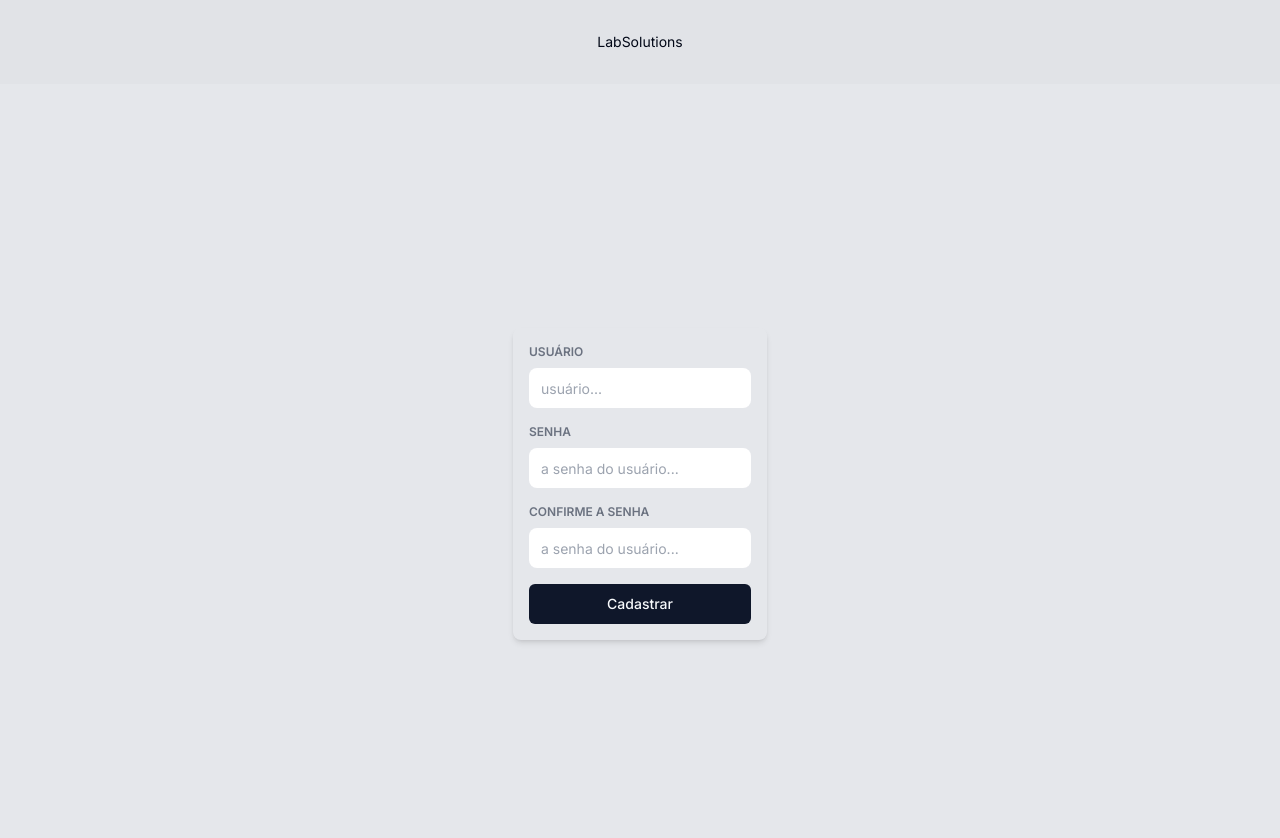
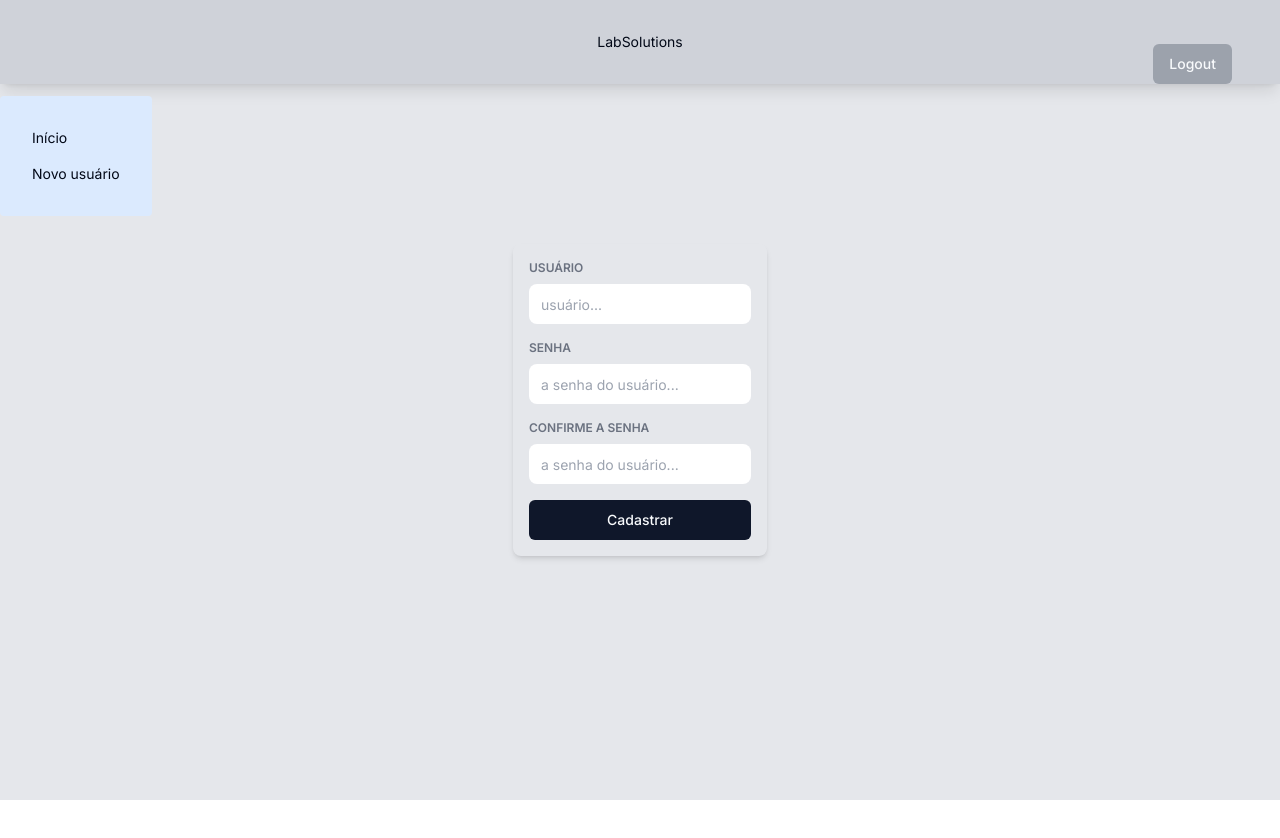
Before and after one commit to DouglasB834/lab_front, a Next.js app: page /cadastrar in a window 1280 px wide. Shown: the top 838 px of the page. After the commit the page ends 800 px from the top, so only its background shows below. Built offline with nearby package versions, Linux system fonts and the light colour scheme.

Commit message:
fix: position the main and body elements, logout function and component

```diff
--- a/src/app/(home)/page.tsx
+++ b/src/app/(home)/page.tsx
@@ -18,7 +18,7 @@ export default function Home() {
   return (
     <>
       <MenuAdmin />
-      <main className="h-full m-auto max-w-6xl w-11/12 py-8 flex justify-center flex-wrap">
+      <main className="m-auto mt-20 max-w-6xl w-11/12 py-8 flex justify-center flex-wrap">
         <CardMenu />
       </main>
     </>
--- a/src/app/cadastrar/page.tsx
+++ b/src/app/cadastrar/page.tsx
@@ -1,4 +1,5 @@
 "use client";
+import { MenuAdmin } from "@/components/aside/menuAdmin";
 import { Input } from "@/components/input/Input";
 import { Button } from "@/components/ui/button";
 import { zodResolver } from "@hookform/resolvers/zod";
@@ -19,6 +20,8 @@ export default function Cadastrar() {
     console.log(data);
   };
   return (
+    <>
+      <MenuAdmin />
       <main className="bg-gray-200 h-screen w-full flex items-center justify-center">
         <form
           noValidate
@@ -48,5 +51,6 @@ export default function Cadastrar() {
           <Button type="submit">Cadastrar</Button>
         </form>
       </main>
+    </>
   );
 }
--- a/src/app/globals.css
+++ b/src/app/globals.css
@@ -41,7 +41,7 @@
     @apply border-border;
   }
   body {
-    @apply bg-background text-foreground text-sm;
+    @apply bg-background text-foreground text-sm max-h-screen;
   }
   input {
     @apply border-none outline-none rounded-lg pl-3 h-10;
--- a/src/components/aside/menuAdmin.tsx
+++ b/src/components/aside/menuAdmin.tsx
@@ -2,8 +2,19 @@ import Link from "next/link";
 
 export const MenuAdmin = () => {
   return (
-    <aside className="absolute top-24 left-0 p-6 bg-blue-100 rounded-sm w-max">
-      <Link href="/cadastrar">Cadastrar novo usuário</Link>
+    <aside className="absolute flex flex-col top-24 left-0 py-6 bg-blue-100 rounded-sm w-max">
+      <Link
+        href="/"
+        className="hover:bg-blue-200 hover:text-gray-500 hover:scale-105 transition-all px-8 py-2 "
+      >
+        Início
+      </Link>
+      <Link
+        href="/cadastrar"
+        className="hover:bg-blue-200 hover:scale-105 hover:text-gray-500 transition-all px-8 py-2"
+      >
+        Novo usuário
+      </Link>
     </aside>
   );
 };
--- a/src/components/header/header.tsx
+++ b/src/components/header/header.tsx
@@ -1,7 +1,10 @@
+import { Logout } from "../logout/Logout";
+
 export const Header = () => {
   return (
-    <header className="shadow-lg w-full flex items-center justify-center py-8 bg-gray-400/30">
+    <header className="shadow-lg fixed top-0 left-0 w-full flex items-center justify-center py-8 bg-gray-400/30">
       <h1>LabSolutions </h1>
+      <Logout />
     </header>
   );
 };
--- /dev/null
+++ b/src/components/logout/Logout.tsx
@@ -0,0 +1,25 @@
+"use client";
+import { useUserStore } from "@/app/store/store";
+import { usePathname, useRouter } from "next/navigation";
+import { Button } from "../ui/button";
+
+export const Logout = () => {
+  const pathname = usePathname();
+  const router = useRouter();
+  const { setUser } = useUserStore();
+
+  const logout = () => {
+    setUser({ username: "", password: "", isAdmin: false });
+    router.push("/login");
+  };
+  return (
+    pathname !== "/login" && (
+      <Button
+        onClick={logout}
+        className="absolute bottom-0 right-12 bg-gray-500/50"
+      >
+        Logout
+      </Button>
+    )
+  );
+};
```
Lines whose indentation alone changed are shown as unchanged.
